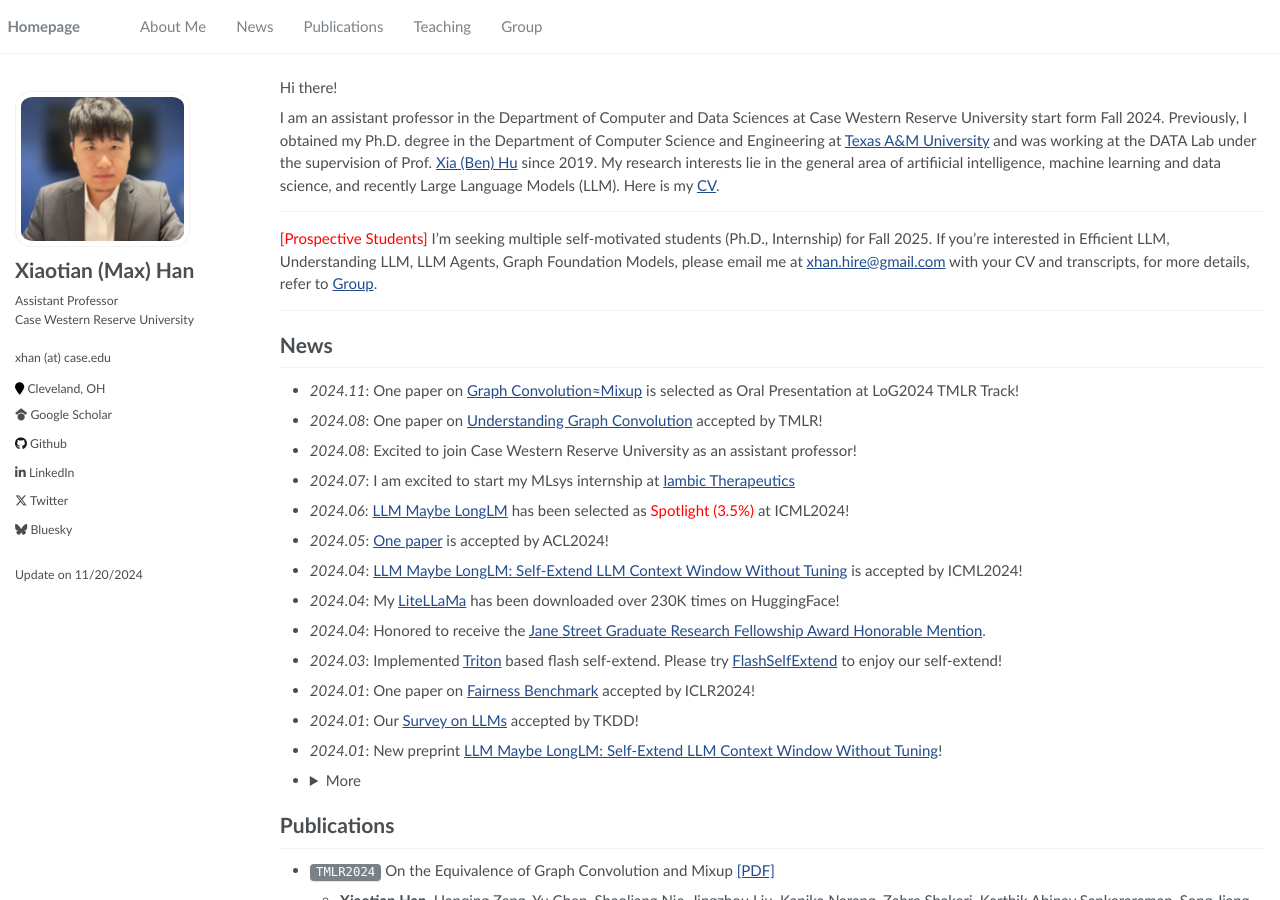
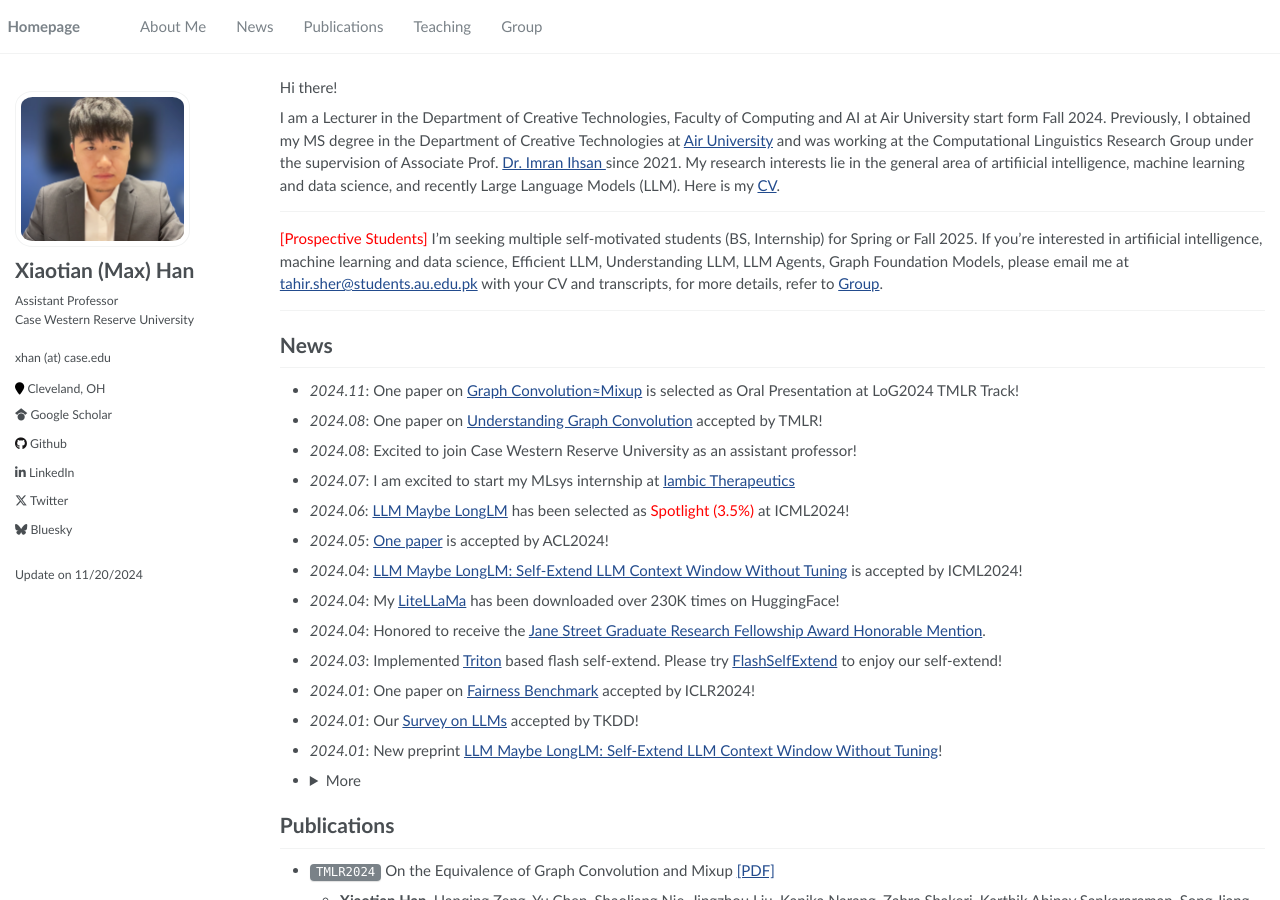
Before and after one commit to TahirSher/TahirSher.github.io, a Jekyll site: the page built from _pages/about.md, in a window 1280 px wide and 900 px high. Built offline with Jekyll 4.4.1, drawn with Linux system fonts in a browser that asks for light colours; nearby versions of some CDN libraries; formulas are drawn with MathJax 3.

Commit message:
Update about.md

```diff
--- a/_pages/about.md
+++ b/_pages/about.md
@@ -20,11 +20,11 @@ redirect_from:
 
 Hi there!
 
-I am an assistant professor in the Department of Computer and Data Sciences at Case Western Reserve University start form Fall 2024. Previously, I obtained my Ph.D. degree in the Department of Computer Science and Engineering at <a href="https://www.tamu.edu" target="_blank">Texas A&M University</a> and was working at the DATA Lab under the supervision of Prof. <a href="https://cs.rice.edu/~xh37/index.html" target="_blank">Xia (Ben) Hu</a> since 2019. My research interests lie in the general area of artifiicial intelligence, machine learning and data science, and recently Large Language Models (LLM). Here is my [CV](/files/Xiaotian_CV.pdf).
+I am a Lecturer in the Department of Creative Technologies, Faculty of Computing and AI at Air University start form Fall 2024. Previously, I obtained my MS degree in the Department of Creative Technologies at <a href="https://www.au.edu.pk/" target="_blank">Air University</a> and was working at the Computational Linguistics Research Group under the supervision of Associate Prof. <a href="https://www.linkedin.com/in/imranihsan/" target="_blank"> Dr. Imran Ihsan </a> since 2021. My research interests lie in the general area of artifiicial intelligence, machine learning and data science, and recently Large Language Models (LLM). Here is my [CV](/files/Tahir_CV.pdf).
 
 ---
 
-<span style="color:red">[Prospective Students]</span> I'm seeking multiple self-motivated students (Ph.D., Internship) for Fall 2025. If you're interested in Efficient LLM, Understanding LLM, LLM Agents, Graph Foundation Models, please email me at <a href="mailto:xhan.hire@gmail.com" target="_blank">xhan.hire@gmail.com</a> with your CV and transcripts, for more details, refer to [Group](/group.html).
+<span style="color:red">[Prospective Students]</span> I'm seeking multiple self-motivated students (BS, Internship) for Spring or Fall 2025. If you're interested in artifiicial intelligence, machine learning and data science, Efficient LLM, Understanding LLM, LLM Agents, Graph Foundation Models, please email me at <a href="mailto:tahir2011.iiui@gmail.com" target="_blank">tahir.sher@students.au.edu.pk</a> with your CV and transcripts, for more details, refer to [Group](/group.html).
 
 ---
 
```
